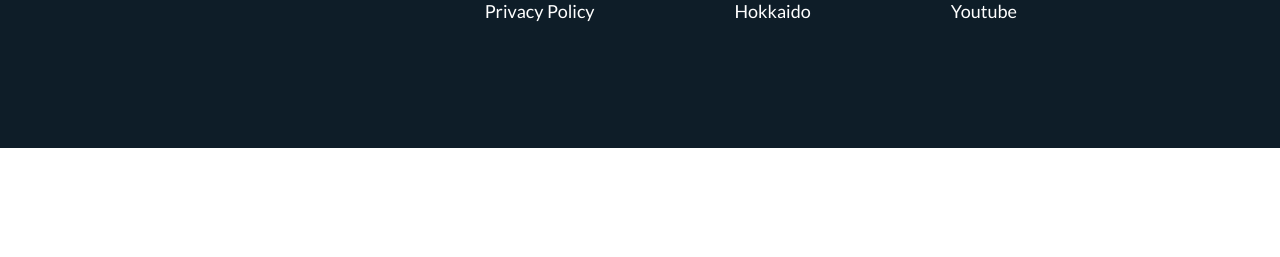
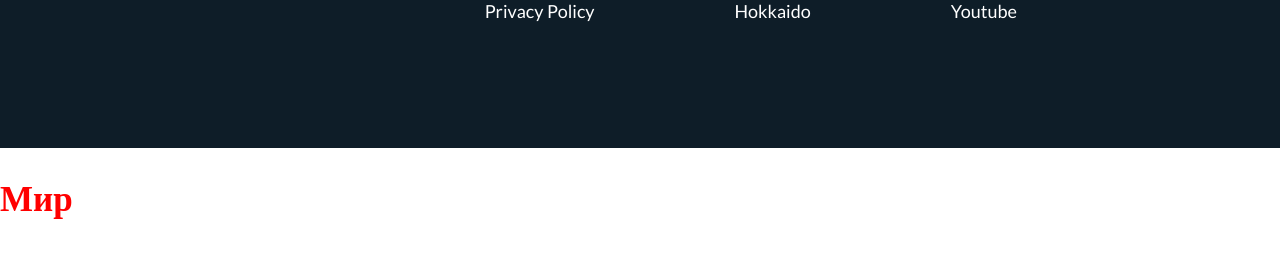
Before and after one commit to Maslenat/week05, a plain HTML site: page assets-figma/index.html in a window 1280 px wide. Shown: the part 1022-1279 px from the top of the page. Before the commit the page ends 1237 px from the top, so only its background shows below. Drawn offline with Linux system fonts and the light colour scheme.

Commit message:
два изменения?

```diff
--- a/assets-figma/index.html
+++ b/assets-figma/index.html
@@ -96,5 +96,6 @@
 </div>
    </footer>
       <h2 class="izmen">Мир</h2>
+      <h3> Gjjjjjjj</h3>
 </body>
 </html>
--- a/assets-figma/style.css/style.css
+++ b/assets-figma/style.css/style.css
@@ -242,3 +242,9 @@ padding-right: 140px;}
   justify-content: start;
 
 }
+
+.izmen{
+
+  color: red;
+  font-size: 35px;
+}
```
